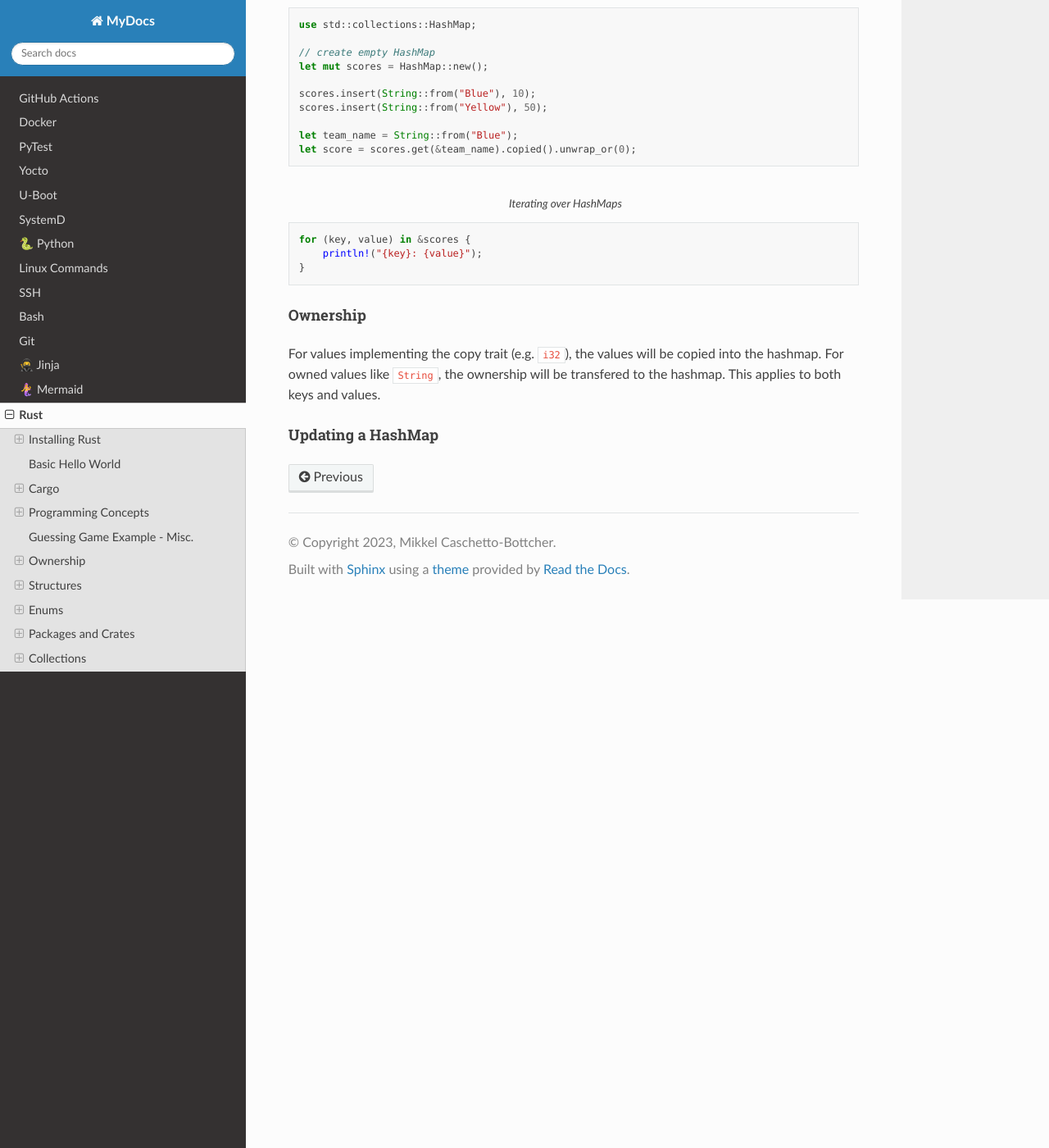
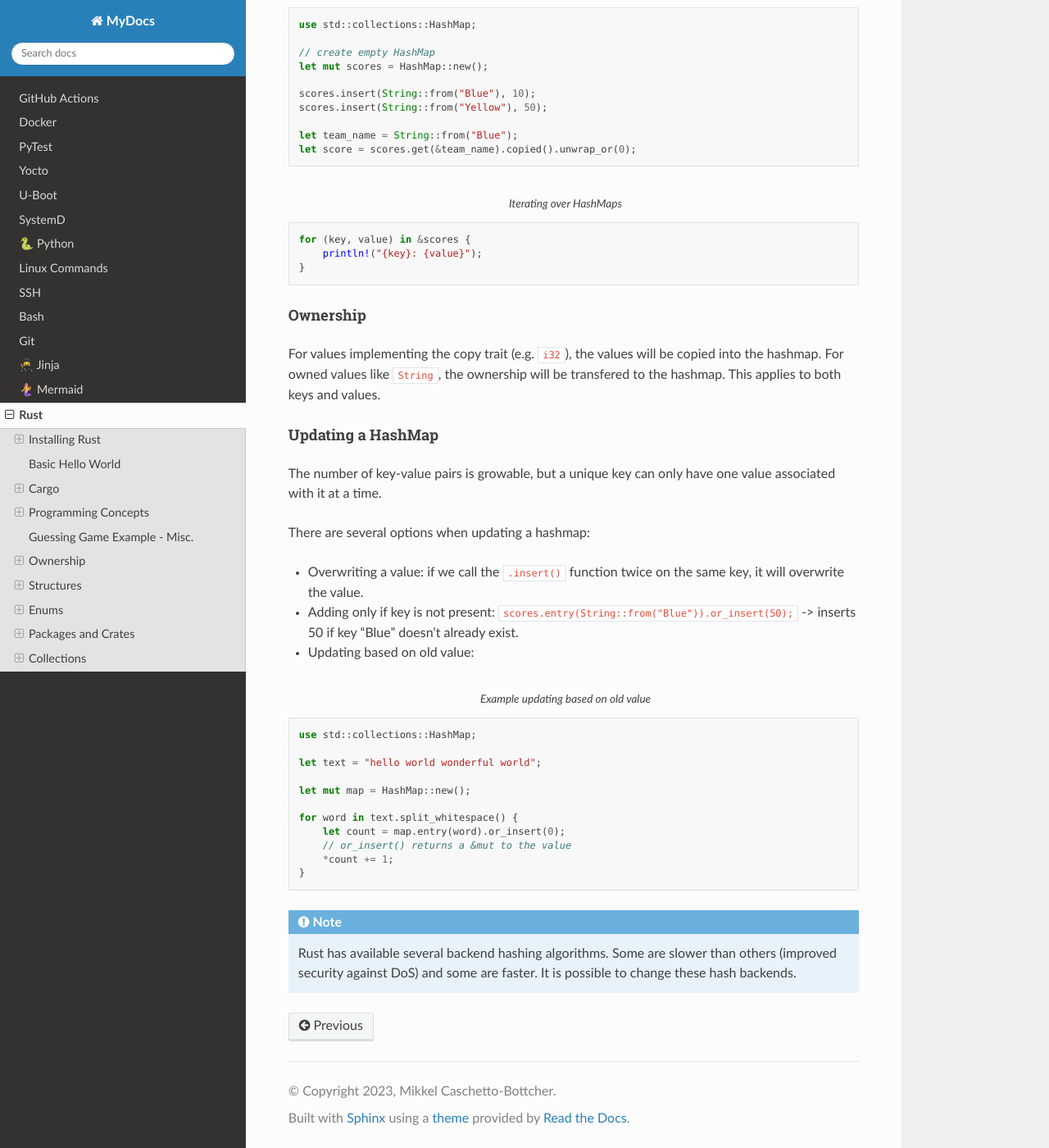
Before and after one commit to mcbottcher/my_docs, a Sphinx documentation site: the page built from docs/source/rust.rst, in a window 1280 px wide and 1400 px high, scrolled down 28896 px. Shown: the whole window at 82% size. Built offline with Sphinx 7.4.7 and the Read the Docs theme 2.0.0, drawn with Linux system fonts in a browser that asks for light colours.

Commit message:
feat: more docs

```diff
--- a/docs/source/rust.rst
+++ b/docs/source/rust.rst
@@ -1434,3 +1434,32 @@ This applies to both keys and values.
 
 Updating a HashMap
 """"""""""""""""""
+
+The number of key-value pairs is growable, but a unique key can only have one value associated
+with it at a time.
+
+There are several options when updating a hashmap:
+
+- Overwriting a value: if we call the ``.insert()`` function twice on the same key, it will overwrite the value.
+- Adding only if key is not present: ``scores.entry(String::from("Blue")).or_insert(50);`` -> inserts 50 if key
+  "Blue" doesn't already exist.
+- Updating based on old value:
+
+.. code-block:: rust
+    :caption: Example updating based on old value
+
+    use std::collections::HashMap;
+
+    let text = "hello world wonderful world";
+
+    let mut map = HashMap::new();
+
+    for word in text.split_whitespace() {
+        let count = map.entry(word).or_insert(0);
+        // or_insert() returns a &mut to the value
+        *count += 1;
+    }
+
+.. note::
+    Rust has available several backend hashing algorithms. Some are slower than others (improved security against DoS)
+    and some are faster. It is possible to change these hash backends.
```
